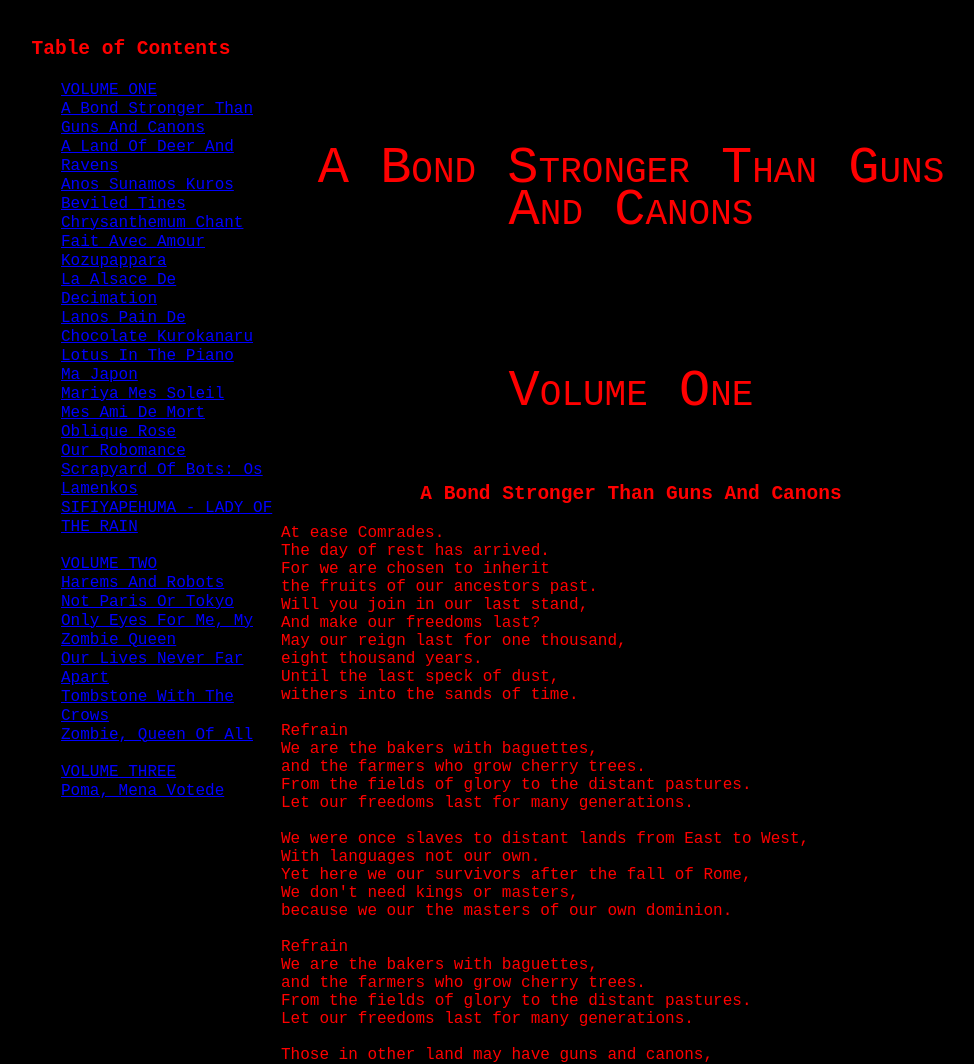
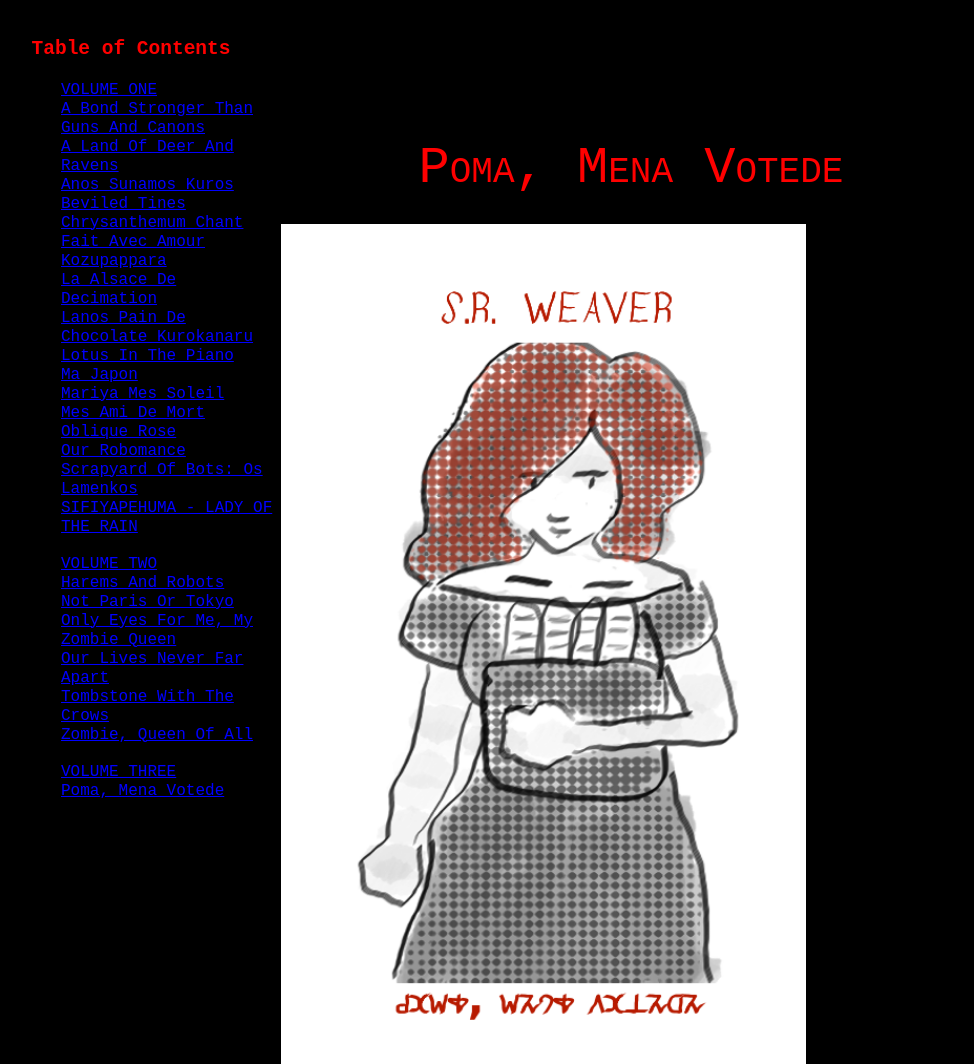
Before and after one commit to LWFlouisa/PomaMenaVotede, a plain HTML site: page index.html in a window 1280 px wide. Shown: the top 1064 px of the page, without its empty margins (27-1001 px from the left). Drawn offline with Linux system fonts and the light colour scheme.

Commit message:
Update index.html

```diff
--- a/index.html
+++ b/index.html
@@ -118,7 +118,9 @@
 </div>
 <div id="leanpub-main" class="kramdown">
 
-<h1>A Bond Stronger Than Guns And Canons</h1>
+<h1>Poma, Mena Votede</h1>
+
+<img src="https://github.com/LWFlouisa/PomaMenaVotede/blob/main/cover/pomamenavotede.png?raw=true" width="75%">
 
 <h1 id="volumeone">Volume One</h1>
 
```
